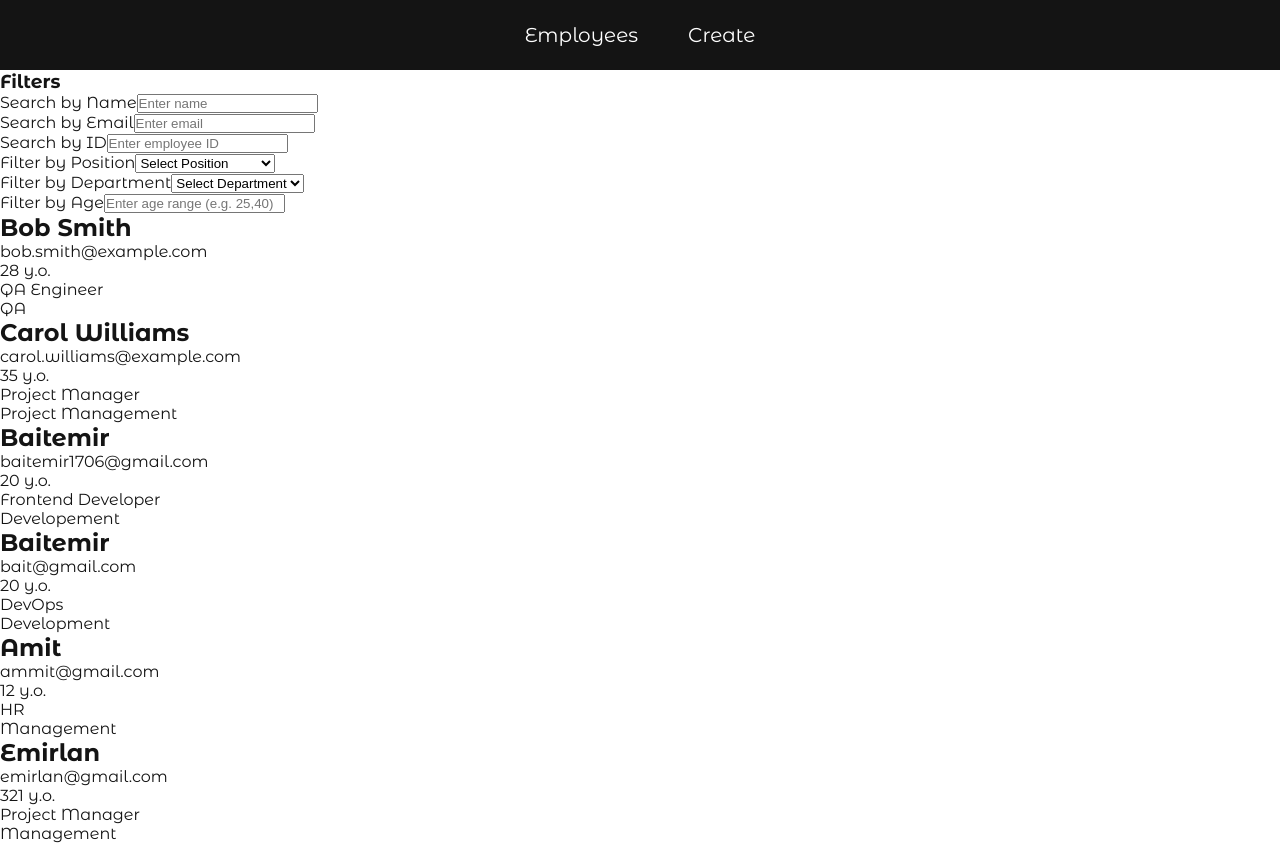
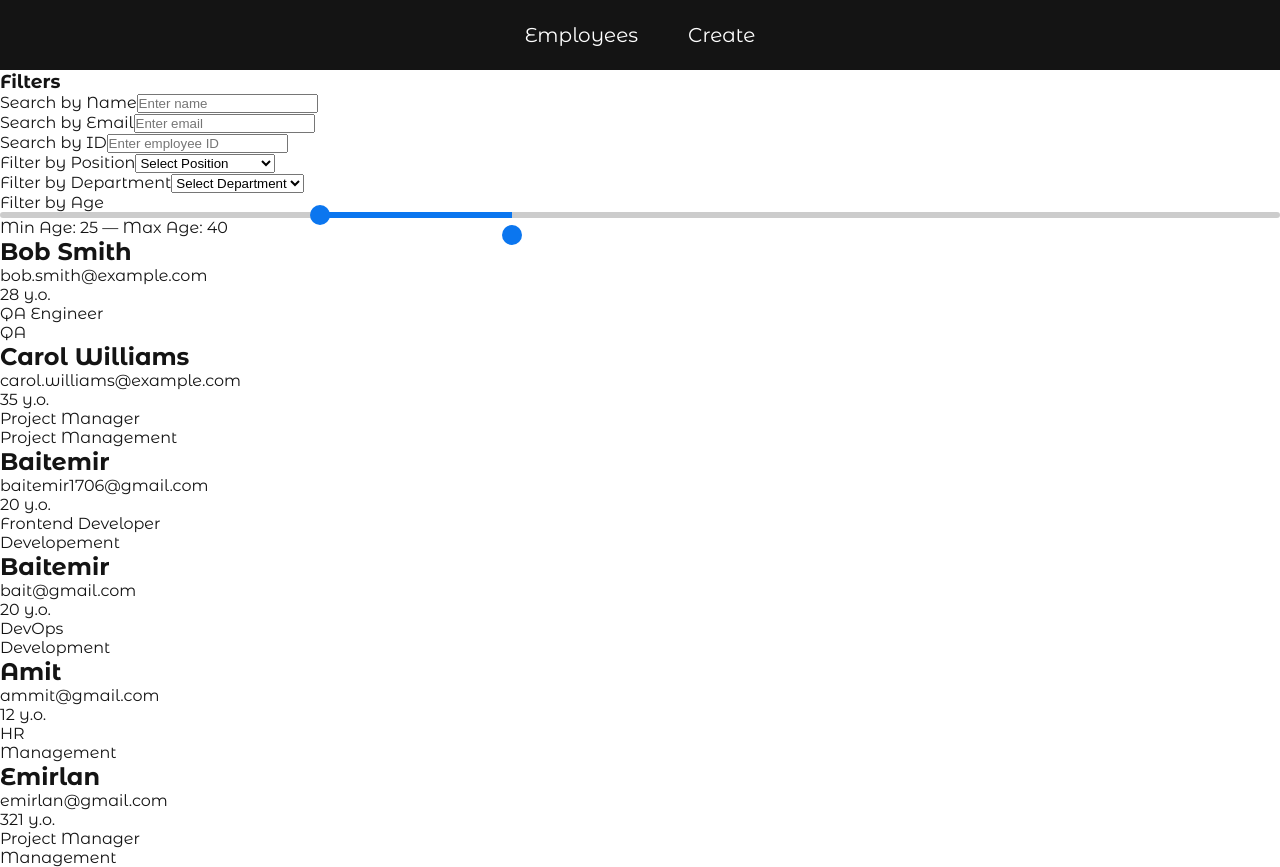
Before and after one commit to baitemir-a/test-task-employees, a Next.js app: page / in a window 1280 px wide. Before the commit the page ends 843 px from the top, so only its background shows below. Built offline with nearby package versions, Linux system fonts and the light colour scheme; data requests are answered from the project's data file.

Commit message:
range for age

```diff
--- a/package.json
+++ b/package.json
@@ -14,6 +14,7 @@
     "next": "15.3.1",
     "react": "^19.0.0",
     "react-dom": "^19.0.0",
+    "react-range": "^1.10.0",
     "react-redux": "^9.2.0",
     "sass": "^1.87.0",
     "uuid": "^11.1.0"
--- a/src/components/employee-filter/EmployeeFilter.tsx
+++ b/src/components/employee-filter/EmployeeFilter.tsx
@@ -9,6 +9,7 @@ import {
   searchById,
 } from "@/store/EmployeeSlice";
 import { Position, Department, Employee } from "@/types/Emplyee";
+import RangeInput from "@/ui/Range/Range";
 
 export default function EmployeeFilters() {
   const dispatch = useAppDispatch();
@@ -38,9 +39,8 @@ export default function EmployeeFilters() {
     dispatch(filterByDepartment(event.target.value as Department));
   };
 
-  const handleFilterByAge = (event: React.ChangeEvent<HTMLInputElement>) => {
-    const [minAge, maxAge] = event.target.value.split(",").map(Number);
-    dispatch(filterByAge([minAge, maxAge]));
+  const handleFilterByAge = (values: number[]) => {
+    dispatch(filterByAge([values[0], values[1]]));
   };
 
   return (
@@ -107,15 +107,7 @@ export default function EmployeeFilters() {
       </div>
 
       {/* Filter by Age */}
-      <div>
-        <label htmlFor="filterByAge">Filter by Age</label>
-        <input
-          type="text"
-          id="filterByAge"
-          placeholder="Enter age range (e.g. 25,40)"
-          onChange={handleFilterByAge}
-        />
-      </div>
+      <RangeInput min={0} max={100} filter={handleFilterByAge}/>
     </div>
   );
 }
--- /dev/null
+++ b/src/ui/Range/Range.tsx
@@ -0,0 +1,63 @@
+'use client'
+import { useState } from "react";
+import { Range, getTrackBackground } from "react-range";
+
+type Props = {
+    max:number,
+    min:number,
+    filter:(values: number[]) => void
+}
+
+export default function RangeInput({max, min, filter}: Props) {
+    const [ageRange, setAgeRange] = useState<[number, number]>([25, 40]);
+
+
+  return (
+    <div>
+  <label htmlFor="filterByAge">Filter by Age</label>
+  <Range
+    step={1}
+    min={min}
+    max={max}
+    values={ageRange}
+    onChange={(values: number[])=>{
+        setAgeRange([values[0], values[1]])
+        filter([values[0], values[1]])
+    }}
+    renderTrack={({ props, children }) => (
+      <div
+        {...props}
+        style={{
+          ...props.style,
+          height: "6px",
+          width: "100%",
+          background: getTrackBackground({
+            values: ageRange,
+            colors: ["#ccc", "#0b76ef", "#ccc"],
+            min: min,
+            max: max,
+          }),
+          borderRadius: "4px",
+        }}
+      >
+        {children}
+      </div>
+    )}
+    renderThumb={({ props }) => (
+      <div
+        {...props}
+        style={{
+          height: "20px",
+          width: "20px",
+          backgroundColor: "#0b76ef",
+          borderRadius: "50%",
+        }}
+      />
+    )}
+  />
+  <div>
+    <span>Min Age: {ageRange[0]}</span> — <span>Max Age: {ageRange[1]}</span>
+  </div>
+</div>
+  )
+}
```
Also changed, not shown: 1 other file (tests, documents, lock files or other folders).
